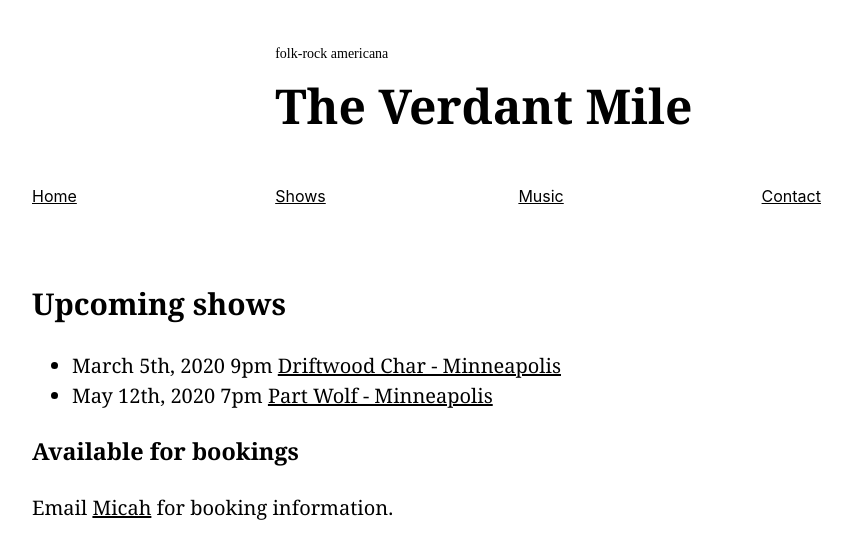
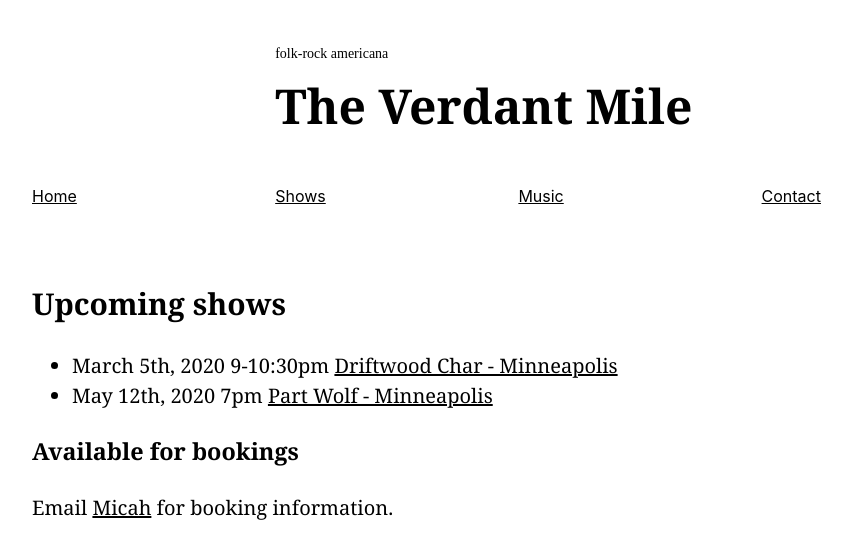
Before and after one commit to micahtaylor/verdantmile, a Jekyll site: the page built from _pages/shows.md, in a window 1280 px wide. Shown: the top 559 px of the page, without its empty margins (0-852 px from the left). Built offline with Jekyll 4.4.1, drawn with Linux system fonts in a browser that asks for light colours; nearby versions of some CDN libraries.

Commit message:
Update shows.md

```diff
--- a/_pages/shows.md
+++ b/_pages/shows.md
@@ -5,7 +5,7 @@ permalink: /shows/
 ---
 
 ## Upcoming shows
-- March 5th, 2020 9pm [Driftwood Char - Minneapolis](http://driftwoodcharbar.com/){: .underline .link .dim .black}
+- March 5th, 2020 9-10:30pm [Driftwood Char - Minneapolis](http://driftwoodcharbar.com/){: .underline .link .dim .black}
 - May 12th, 2020 7pm [Part Wolf - Minneapolis](https://www.partwolfmpls.com/){: .underline .link .dim .black}
 
 ### Available for bookings
```
